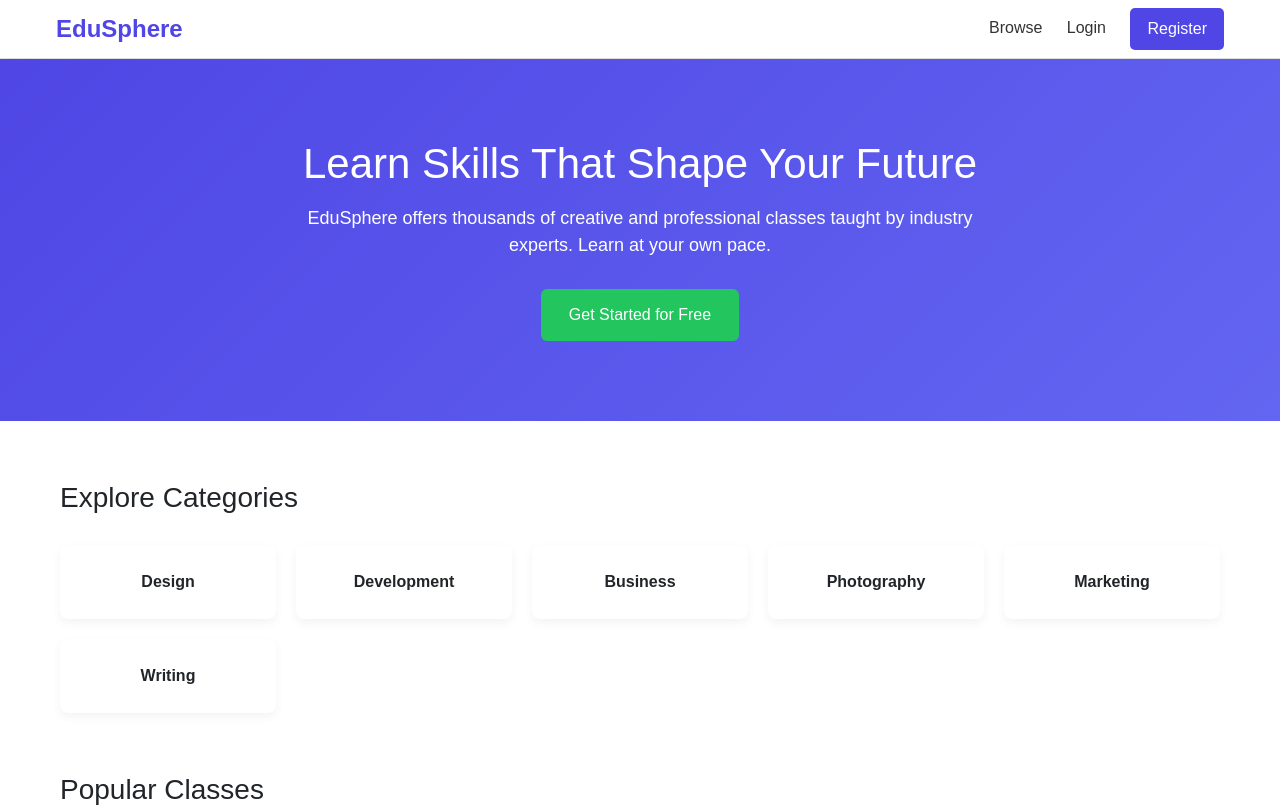
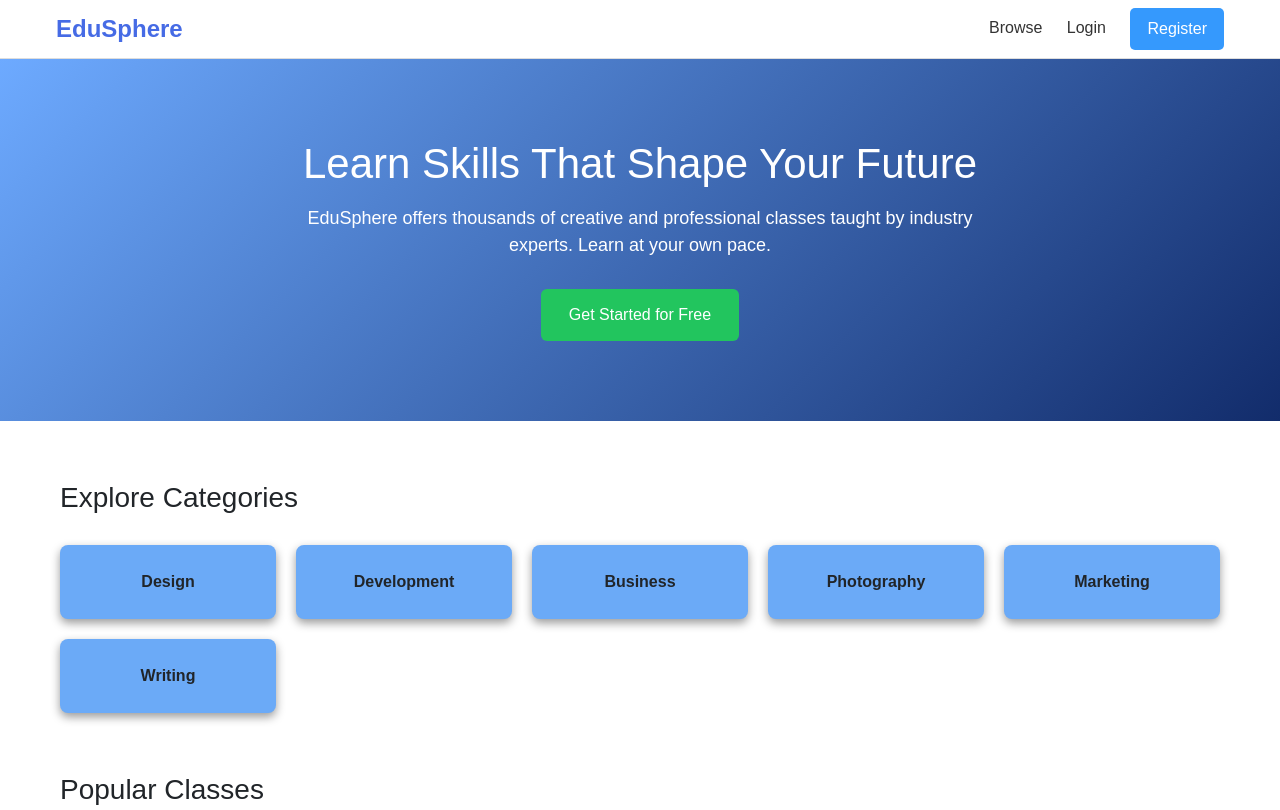
Before and after one commit to aquditx/EduSphere, a plain HTML site: page index.html in a window 1280 px wide. Shown: the top 810 px of the page. Drawn offline with nearby package versions, Linux system fonts and the light colour scheme.

Commit message:
Refactor style.css with new styles and layout

```diff
--- a/style.css
+++ b/style.css
@@ -29,7 +29,7 @@ header {
 .logo {
     font-size: 24px;
     font-weight: bold;
-    color: #4f46e5;
+    color: #466be5;
 }
 
 .nav-links a {
@@ -42,13 +42,13 @@ header {
 .nav-links .btn {
     padding: 8px 16px;
     border-radius: 5px;
-    background: #4f46e5;
+    background: #3599fd;
     color: white;
 }
 
 /* Hero Section */
 .hero {
-    background: linear-gradient(135deg, #4f46e5, #6366f1);
+    background: linear-gradient(135deg, #6daaff, #122c6b);
     color: white;
     padding: 80px 20px;
     text-align: center;
@@ -97,10 +97,10 @@ header {
 }
 
 .category-card {
-    background: white;
+    background: rgb(107, 170, 247);
     padding: 25px;
     border-radius: 8px;
-    box-shadow: 0 4px 10px rgba(0,0,0,0.05);
+    box-shadow: 0 4px 10px rgba(0, 0, 0, 0.399);
     text-align: center;
     font-weight: bold;
 }
@@ -161,7 +161,7 @@ header {
 .teach button {
     padding: 12px 24px;
     border: none;
-    background: #4f46e5;
+    background: #204da7;
     color: white;
     border-radius: 6px;
     font-size: 16px;
@@ -315,7 +315,7 @@ footer p { font-size:13px; color:#CCC; padding-bottom:0px; margin-bottom:8px;}
   border-radius: 8px;
 }
 .carousel .card .img {
-  background: #6b7bf5;
+  background: #4964a2;
   height: 148px;
   width: 148px;
   border-radius: 50%;
@@ -387,7 +387,7 @@ footer p { font-size:13px; color:#CCC; padding-bottom:0px; margin-bottom:8px;}
   .metric-card {
     border: 1px solid rgb(54, 54, 54);
     border-radius: 10px;
-    background-color: #505050;
+    background-color: #7f897e;
     padding: 45px 25px 40px 25px;
     transition: transform 0.3s ease, border-color 0.3s ease;
   }
```
